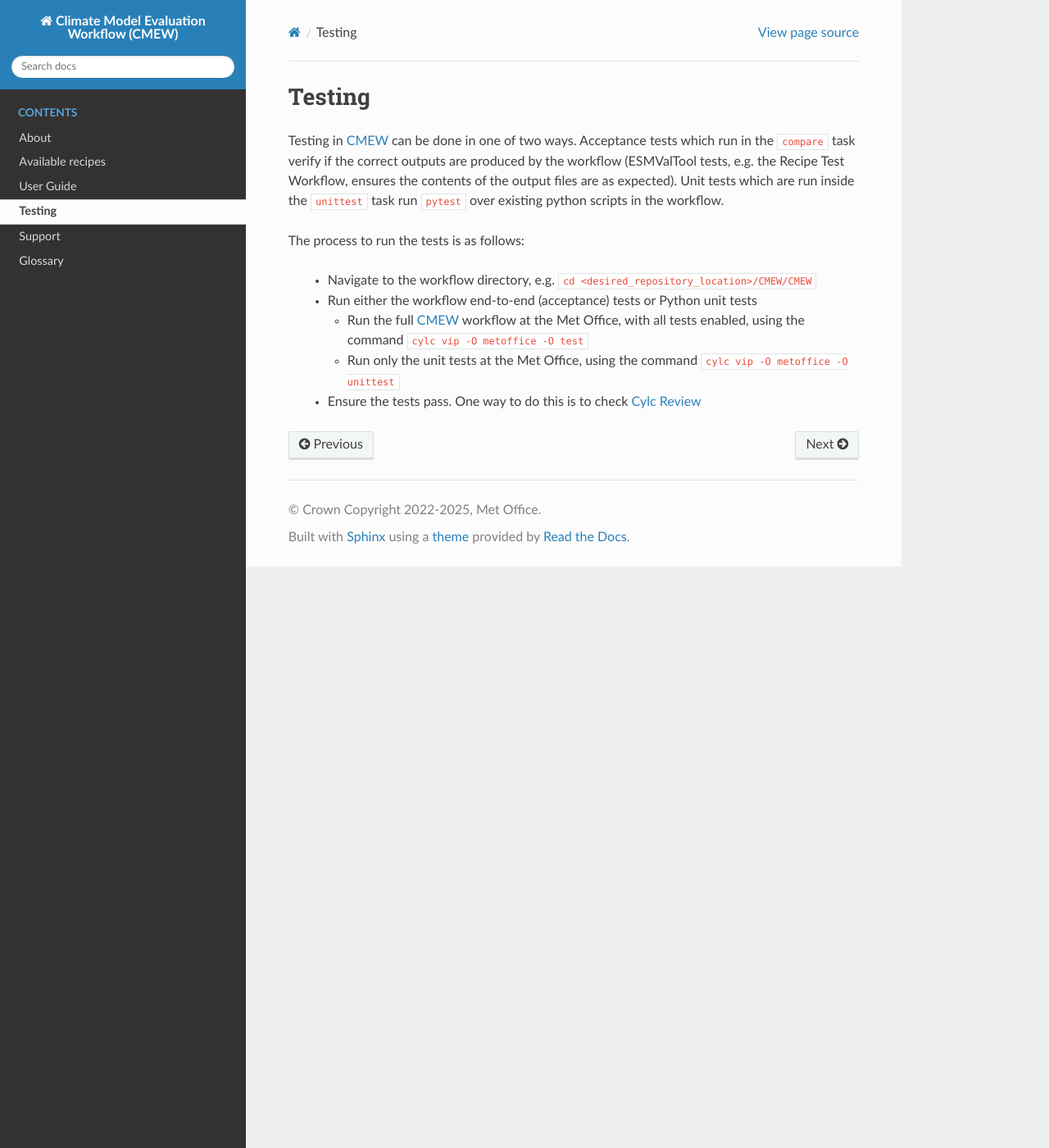
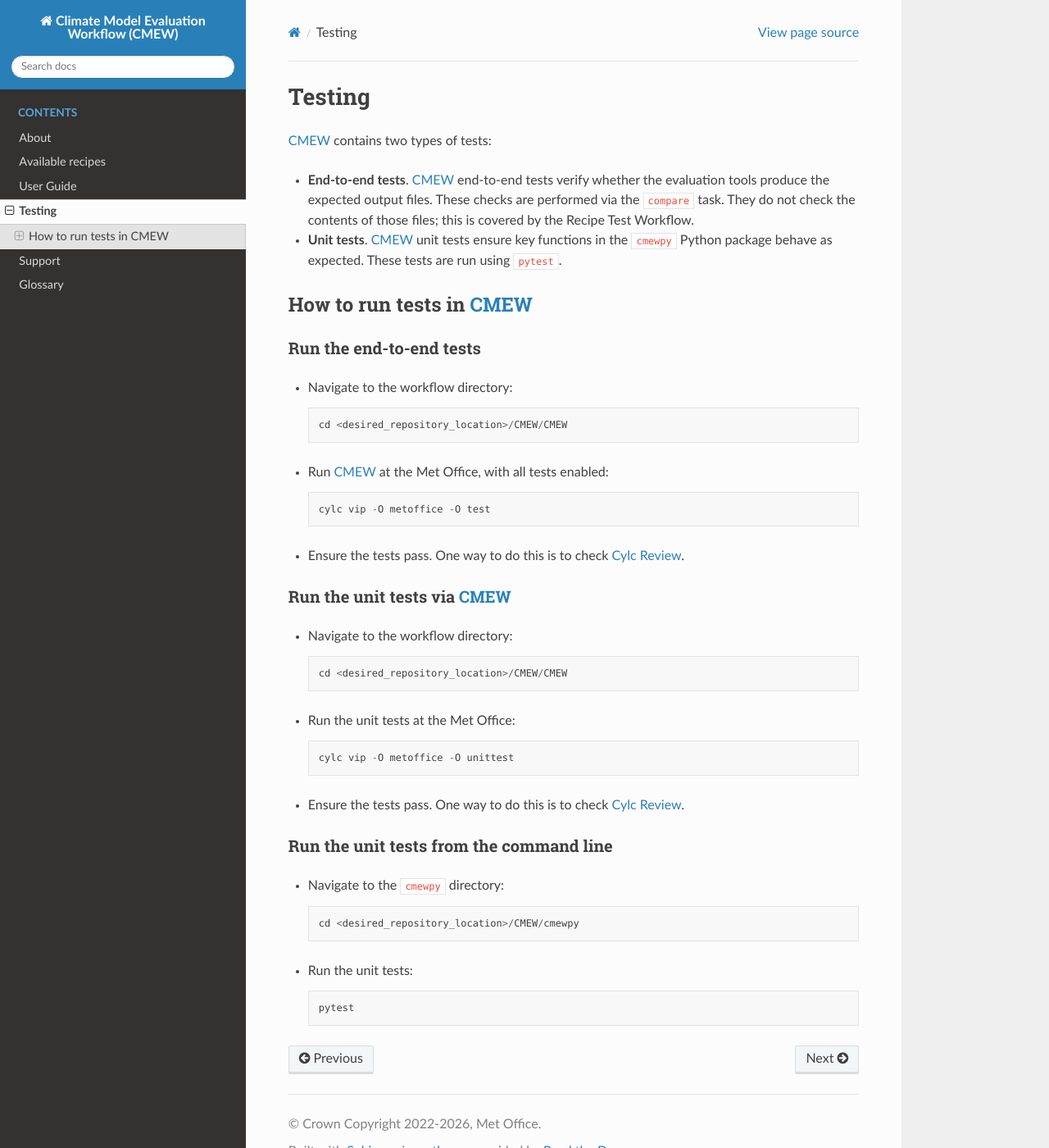
Before and after one commit to MetOffice/CMEW, a Sphinx documentation site: the page built from doc/source/testing.rst, in a window 1280 px wide and 1400 px high. Shown: the whole window at 82% size. Built offline with Sphinx 7.4.7 and the Read the Docs theme 3.1.0, drawn with Linux system fonts in a browser that asks for light colours.

Commit message:
#511: Update documentation

```diff
--- a/doc/source/conf.py
+++ b/doc/source/conf.py
@@ -1,4 +1,4 @@
-# (C) Crown Copyright 2022-2025, Met Office.
+# (C) Crown Copyright 2022-2026, Met Office.
 # The LICENSE.md file contains full licensing details.
 # Configuration file for the Sphinx documentation builder.
 #
@@ -20,7 +20,7 @@
 # -- Project information -----------------------------------------------------
 
 project = "Climate Model Evaluation Workflow (CMEW)"
-copyright = "Crown Copyright 2022-2025, Met Office"
+copyright = "Crown Copyright 2022-2026, Met Office"
 author = "Emma Hogan"
 version = "0.1.0dev"
 
--- a/doc/source/testing.rst
+++ b/doc/source/testing.rst
@@ -1,30 +1,60 @@
-.. (C) Crown Copyright 2024-2025, Met Office.
+.. (C) Crown Copyright 2024-2026, Met Office.
 .. The LICENSE.md file contains full licensing details.
 
-*******
 Testing
-*******
+=======
 
 .. include:: common.txt
 
-Testing in |CMEW| can be done in one of two ways. Acceptance tests which run
-in the ``compare`` task verify if the correct outputs are produced by the
-workflow (ESMValTool tests, e.g. the Recipe Test Workflow, ensures
-the contents of the output files are as expected). Unit tests which are run
-inside the ``unittest`` task run ``pytest`` over existing python scripts in the
-workflow.
+|CMEW| contains two types of tests:
 
-The process to run the tests is as follows:
+* **End-to-end tests**.
+  |CMEW| end-to-end tests verify whether the evaluation tools
+  produce the expected output files.
+  These checks are performed via the ``compare`` task.
+  They do not check the contents of those files;
+  this is covered by the Recipe Test Workflow.
+* **Unit tests**.
+  |CMEW| unit tests ensure key functions
+  in the ``cmewpy`` Python package behave as expected.
+  These tests are run using ``pytest``.
 
- * Navigate to the workflow directory,
-   e.g. ``cd <desired_repository_location>/CMEW/CMEW``
+How to run tests in |CMEW|
+--------------------------
 
- * Run either the workflow end-to-end (acceptance) tests or Python unit tests
+Run the end-to-end tests
+~~~~~~~~~~~~~~~~~~~~~~~~
 
-   * Run the full |CMEW| workflow at the Met Office, with all tests enabled,
-     using the command ``cylc vip -O metoffice -O test``
+* Navigate to the workflow directory::
 
-   * Run only the unit tests at the Met Office,
-     using the command ``cylc vip -O metoffice -O unittest``
+    cd <desired_repository_location>/CMEW/CMEW
 
- * Ensure the tests pass. One way to do this is to check `Cylc Review`_
+* Run |CMEW| at the Met Office, with all tests enabled::
+
+    cylc vip -O metoffice -O test
+
+* Ensure the tests pass. One way to do this is to check `Cylc Review`_.
+
+Run the unit tests via |CMEW|
+~~~~~~~~~~~~~~~~~~~~~~~~~~~~~
+
+* Navigate to the workflow directory::
+
+    cd <desired_repository_location>/CMEW/CMEW
+
+* Run the unit tests at the Met Office::
+
+    cylc vip -O metoffice -O unittest
+
+* Ensure the tests pass. One way to do this is to check `Cylc Review`_.
+
+Run the unit tests from the command line
+~~~~~~~~~~~~~~~~~~~~~~~~~~~~~~~~~~~~~~~~
+
+* Navigate to the ``cmewpy`` directory::
+
+    cd <desired_repository_location>/CMEW/cmewpy
+
+* Run the unit tests::
+
+    pytest
```
